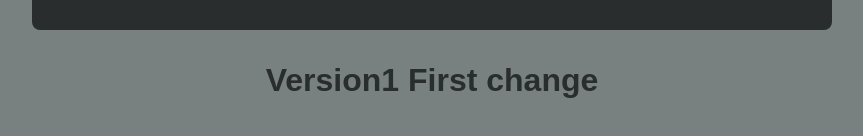
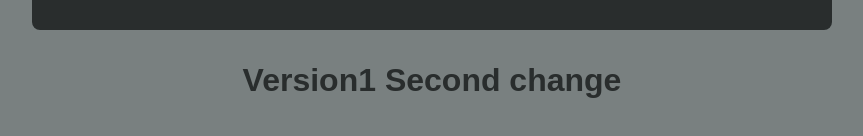
Before and after one commit to jelly3105/different-env-deployment, a React (Vite) app: page / in a window 1280 px wide. Shown: the part 272-408 px from the top of the page, without its empty margins (208-1071 px from the left). Built offline with nearby package versions, Linux system fonts and the light colour scheme.

Commit message:
fix: second change in version 1

```diff
--- a/src/versions/version1.jsx
+++ b/src/versions/version1.jsx
@@ -2,7 +2,7 @@ function Version1() {
     return (
       <>
         <header>
-          <h1>Version1 First change</h1>
+          <h1>Version1 Second change</h1>
         </header>
       </>
     );
```
